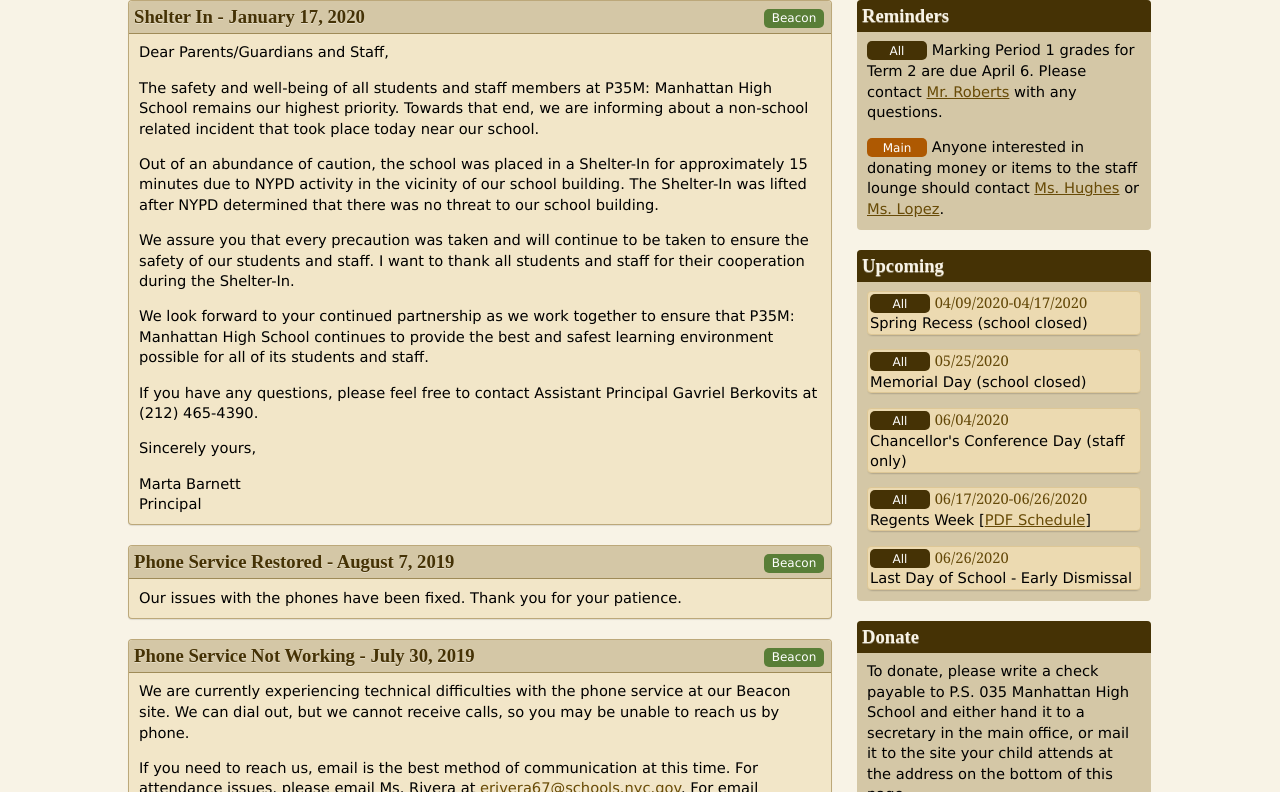
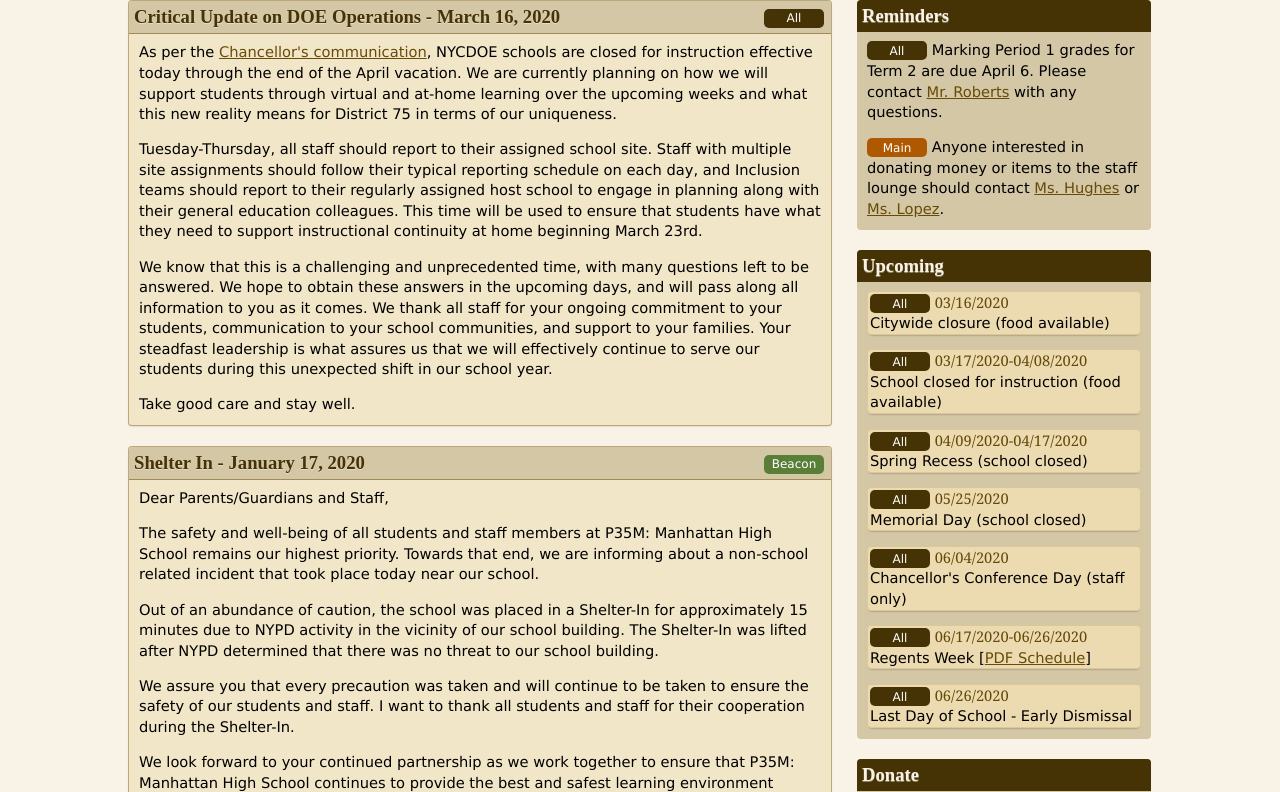
Before and after one commit to 75M035/manhattanhs, a PHP site: page / in a window 1280 px wide. Shown: the part 160-952 px from the top of the page. Run offline with PHP 8.4, Linux system fonts and the light colour scheme; some libraries are stand-ins or nearby versions.

Commit message:
Adding news

```diff
--- a/index.php
+++ b/index.php
@@ -7,6 +7,15 @@ include("includes/header.php");
 
 	<main id="content">
 		<section id="left">
+			<article class="contentleft">
+				<h2 class="contenthead">Critical Update on DOE Operations - March 16, 2020 <span class="labels"><span class="all-label">All</span></span></h2>
+				<div class="maincontent">
+	    			<p>As per the <a href="https://www.schools.nyc.gov/school-life/health-and-wellness/coronavirus-update" target="_blank">Chancellor's communication</a>, NYCDOE schools are closed for instruction effective today through the end of the April vacation. We are currently planning on how we will support students through virtual and at-home learning over the upcoming weeks and what this new reality means for District 75 in terms of our uniqueness.</p>
+					<p>Tuesday-Thursday, all staff should report to their assigned school site. Staff with multiple site assignments should follow their typical reporting schedule on each day, and Inclusion teams should report to their regularly assigned host school to engage in planning along with their general education colleagues. This time will be used to ensure that students have what they need to support instructional continuity at home beginning March 23rd.</p>
+					<p>We know that this is a challenging and unprecedented time, with many questions left to be answered. We hope to obtain these answers in the upcoming days, and will pass along all information to you as it comes. We thank all staff for your ongoing commitment to your students, communication to your school communities, and support to your families. Your steadfast leadership is what assures us that we will effectively continue to serve our students during this unexpected shift in our school year.</p>
+					<p>Take good care and stay well.</p>
+				</div>
+			</article>
 			<article class="contentleft">
 				<h2 class="contenthead">Shelter In - January 17, 2020 <span class="labels"> <span class="beacon-label">Beacon</span></span></h2>
 				<div class="maincontent">
@@ -122,6 +131,8 @@ include("includes/header.php");
 			<aside class="contentright">
 				<h2 class="contentheadright">Upcoming</h2>
 				<div class="sidecontent upcoming">
+					<p><span class="all-label">All</span> <span class="upcoming-date">03/16/2020</span> <br /> Citywide closure (food available)</p>
+					<p><span class="all-label">All</span> <span class="upcoming-date">03/17/2020-04/08/2020</span> <br /> School closed for instruction (food available)</p>
 					<p><span class="all-label">All</span> <span class="upcoming-date">04/09/2020-04/17/2020</span> <br /> Spring Recess (school closed)</p>
 					<p><span class="all-label">All</span> <span class="upcoming-date">05/25/2020</span> <br /> Memorial Day (school closed)</p>
 					<p><span class="all-label">All</span> <span class="upcoming-date">06/04/2020</span> <br /> Chancellor's Conference Day (staff only)</p>
```
